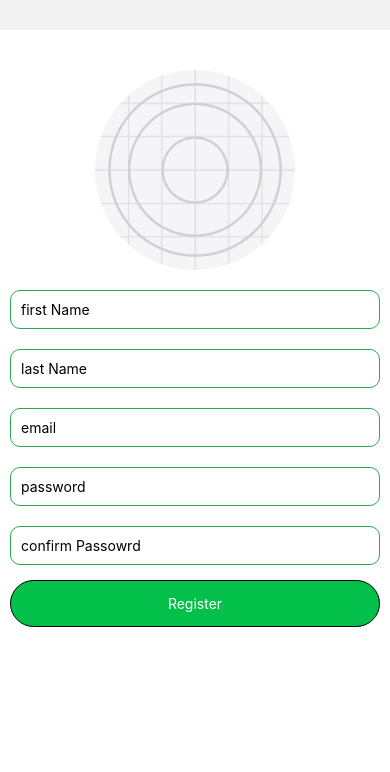
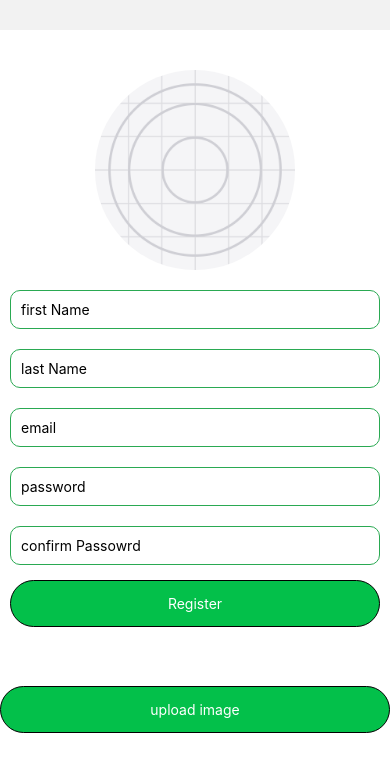
Before and after one commit to usamaishaq92/servicer, a React Native app: screen /Register in a window 390 px wide. Shown: the top 772 px of the page. Built offline with nearby package versions, Linux system fonts and the light colour scheme.

Commit message:
Upload Profile pic to Firebase storage

```diff
--- a/src/screens/register/register.jsx
+++ b/src/screens/register/register.jsx
@@ -2,12 +2,14 @@ import { useState } from "react";
 import { TextInput, View, TouchableOpacity, Image } from "react-native";
 import Spinner from "react-native-loading-spinner-overlay";
 import { createUserWithEmailAndPassword } from "firebase/auth";
-import { auth, db } from "../../services/firebaseConfig";
+import { auth, db, storage } from "../../services/firebaseConfig";
 import { setDoc, doc, collection } from "firebase/firestore";
+import { ref, uploadBytes } from "firebase/storage";
 
 import { Styles } from "./register_styles";
 import { Button } from "../../components/button";
 import { CustomCamera } from "../../components/CustomCamera";
+import { uriToBlob } from "../../utils/help";
 
 function Register() {
   const [firstName, setFirstName] = useState("");
@@ -88,6 +90,29 @@ function Register() {
     setProfilePic(picturePath);
   };
 
+  const onUploadPress = () => {
+    setLoading(true);
+    // make the blob of the image
+    uriToBlob(profilePic)
+      .then((blobReponse) => {
+        const filename = `profilePic.jpg`;
+        const fileRef = ref(storage, filename);
+        uploadBytes(fileRef, blobReponse)
+          .then((uploadResponse) => {
+            alert("uploaded");
+            setLoading(false);
+          })
+          .catch((uploadError) => {
+            alert(uploadError.message);
+            setLoading(false);
+          });
+      })
+      .catch((blobError) => {
+        alert(blobError.message);
+        setLoading(false);
+      });
+  };
+
   return (
     <View style={Styles.container}>
       <View style={Styles.formCon}>
@@ -136,7 +161,11 @@ function Register() {
           </View>
         </View>
       </View>
-      <View style={Styles.bottomCon}></View>
+      <View style={Styles.bottomCon}>
+        <View style={{ flexDirection: "row" }}>
+          <Button primary title={"upload image"} onPress={onUploadPress} />
+        </View>
+      </View>
 
       <Spinner visible={loading} textContent={"Loading..."} />
 
--- a/src/services/firebaseConfig.js
+++ b/src/services/firebaseConfig.js
@@ -1,6 +1,7 @@
 import { initializeApp } from "firebase/app";
 import { getAuth } from "firebase/auth";
 import { getFirestore } from "firebase/firestore";
+import { getStorage } from "firebase/storage";
 
 const firebaseConfig = {
   apiKey: "AIzaSyD7puEVztuzPu94qTndejEAAyuHUrdCHKM",
@@ -19,5 +20,6 @@ const auth = getAuth(app);
 // initializ database connection
 
 const db = getFirestore(app);
+const storage = getStorage(app);
 
-export { auth, db };
+export { auth, db, storage };
--- /dev/null
+++ b/src/utils/help.js
@@ -0,0 +1,26 @@
+/**
+ * Converts a URI to a Blob object.
+ *
+ * @param {string} uri - The URI of the file to convert to a Blob object.
+ * @returns {Promise<Blob>} - A Promise that resolves to a Blob object representing the contents of the file at the specified URI.
+ * @throws {Error} - If an error occurs while converting the file to a Blob object.
+ *
+ * @example
+ * // Convert an image file to a Blob object
+ * const uri = 'file://path/to/image.jpg';
+ * uriToBlob(uri)
+ *   .then(blob => {
+ *     // Use the Blob object as needed
+ *   })
+ *   .catch(error => console.error(error));
+ */
+function uriToBlob(uri) {
+  return new Promise((resolve, reject) => {
+    fetch(uri)
+      .then((response) => response.blob())
+      .then((blob) => resolve(blob))
+      .catch((error) => reject(error));
+  });
+}
+
+export { uriToBlob };
```
